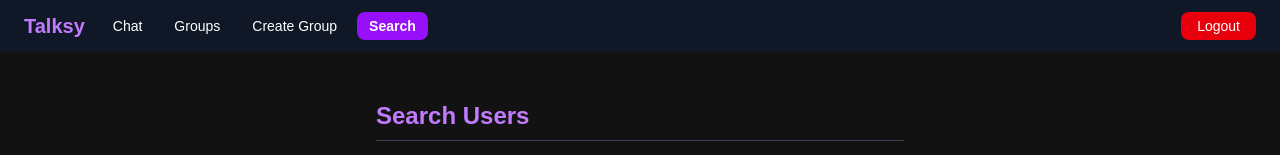
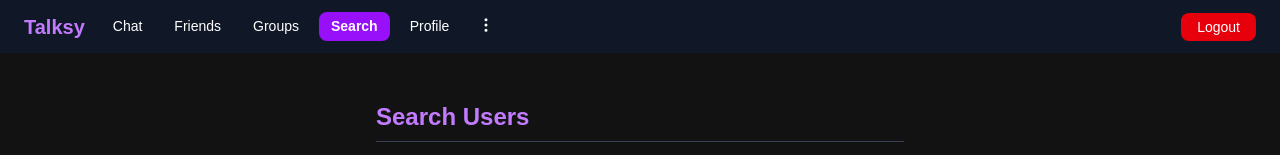
Before and after one commit to umair379/Talksy, a Next.js app: page /search in a window 1280 px wide. Shown: the top 155 px of the page. Built offline with nearby package versions, Linux system fonts and the light colour scheme; no server answers; the database is empty; sample sign-in values are in the browser's storage.

Commit message:
Update Navbar.tsx

```diff
--- a/src/components/Navbar.tsx
+++ b/src/components/Navbar.tsx
@@ -5,17 +5,19 @@ import { auth } from "@/lib/firebase";
 import { onAuthStateChanged, signOut } from "firebase/auth";
 import Link from "next/link";
 import { usePathname } from "next/navigation";
+import { MoreVertical } from "lucide-react"; // 📦 for three-dot icon
 
 export default function Navbar() {
   const [user, setUser] = useState<FirebaseUser | null>(null);
+  const [menuOpen, setMenuOpen] = useState(false);
   const pathname = usePathname();
 
   useEffect(() => {
-  const unsub = onAuthStateChanged(auth, (currentUser) => {
-    setUser(currentUser);
-  });
-  return () => unsub();
-}, []);
+    const unsub = onAuthStateChanged(auth, (currentUser) => {
+      setUser(currentUser);
+    });
+    return () => unsub();
+  }, []);
 
   const handleLogout = async () => {
     await signOut(auth);
@@ -24,11 +26,9 @@ export default function Navbar() {
   const isActive = (path: string) => pathname === path;
 
   return (
-    // 🎨 Theme Change: Black background for Navbar
-    // 📱 Responsiveness: Use flex-wrap on small screens if necessary
-    <nav className="bg-gray-900 text-white px-4 sm:px-6 py-3 flex flex-wrap justify-between items-center">
+    <nav className="bg-gray-900 text-white px-4 sm:px-6 py-3 flex flex-wrap justify-between items-center relative">
+      {/* Left Side */}
       <div className="flex space-x-2 sm:space-x-4 items-center">
-        {/* 🎨 Theme Change: Purple highlight for app name */}
         {user ? (
           <span className="font-extrabold text-xl text-purple-400 cursor-default select-none">
             Talksy
@@ -46,7 +46,7 @@ export default function Navbar() {
           </Link>
         )}
 
-        {/* 📱 Responsiveness: Hide links on very small screens, display in a row on sm and up */}
+        {/* Main Navbar Links */}
         {user && (
           <div className="hidden sm:flex space-x-1 sm:space-x-2">
             <Link
@@ -61,6 +61,17 @@ export default function Navbar() {
             </Link>
 
             <Link
+              href="/friends"
+              className={`px-3 py-1 rounded-lg transition text-sm ${
+                isActive("/friends")
+                  ? "bg-purple-600 text-white font-semibold"
+                  : "hover:bg-purple-600/40"
+              }`}
+            >
+              Friends
+            </Link>
+
+            <Link
               href="/groups"
               className={`px-3 py-1 rounded-lg transition text-sm ${
                 isActive("/groups")
@@ -69,17 +80,6 @@ export default function Navbar() {
               }`}
             >
               Groups
-            </Link>
-
-            <Link
-              href="/create-group"
-              className={`px-3 py-1 rounded-lg transition text-sm ${
-                isActive("/create-group")
-                  ? "bg-purple-600 text-white font-semibold"
-                  : "hover:bg-purple-600/40"
-              }`}
-            >
-              Create Group
             </Link>
 
             <Link
@@ -92,11 +92,73 @@ export default function Navbar() {
             >
               Search
             </Link>
+
+            <Link
+              href="/profile"
+              className={`px-3 py-1 rounded-lg transition text-sm ${
+                isActive("/profile")
+                  ? "bg-purple-600 text-white font-semibold"
+                  : "hover:bg-purple-600/40"
+              }`}
+            >
+              Profile
+            </Link>
+
+            {/* Three Dots Dropdown Trigger */}
+            <div className="relative">
+              <button
+                onClick={() => setMenuOpen(!menuOpen)}
+                className="px-2 py-1 rounded-lg hover:bg-purple-600/40 transition"
+              >
+                <MoreVertical size={18} />
+              </button>
+
+              {/* Dropdown Menu */}
+              {menuOpen && (
+                <div className="absolute right-0 mt-2 bg-gray-800 border border-gray-700 rounded-lg shadow-lg w-40 z-20">
+                  <Link
+                    href="/requests"
+                    className={`block px-4 py-2 text-sm rounded-t-lg ${
+                      isActive("/requests")
+                        ? "bg-purple-600 text-white font-semibold"
+                        : "hover:bg-purple-600/40"
+                    }`}
+                    onClick={() => setMenuOpen(false)}
+                  >
+                    Requests
+                  </Link>
+
+                  <Link
+                    href="/users"
+                    className={`block px-4 py-2 text-sm rounded-b-lg ${
+                      isActive("/users")
+                        ? "bg-purple-600 text-white font-semibold"
+                        : "hover:bg-purple-600/40"
+                    }`}
+                    onClick={() => setMenuOpen(false)}
+                  >
+                    Users
+                  </Link>
+
+                  <Link
+                    href="/create-group"
+                    className={`block px-4 py-2 text-sm ${
+                      isActive("/create-group")
+                        ? "bg-purple-600 text-white font-semibold"
+                        : "hover:bg-purple-600/40"
+                    }`}
+                    onClick={() => setMenuOpen(false)}
+                  >
+                    Create Group
+                  </Link>
+                </div>
+              )}
+            </div>
           </div>
         )}
       </div>
 
-      {/* 隼 Right side buttons */}
+      {/* Right Side */}
       <div className="flex space-x-2 mt-2 sm:mt-0">
         {user ? (
           <button
@@ -131,7 +193,7 @@ export default function Navbar() {
         )}
       </div>
 
-      {/* 📱 Responsive Mobile Menu: Show links below App Name on small screens */}
+      {/* Mobile Menu */}
       {user && (
         <div className="flex flex-wrap sm:hidden justify-center w-full space-x-2 mt-3">
           <Link
@@ -145,6 +207,16 @@ export default function Navbar() {
             Chat
           </Link>
           <Link
+            href="/friends"
+            className={`px-3 py-1 rounded-lg transition text-sm ${
+              isActive("/friends")
+                ? "bg-purple-600 text-white font-semibold"
+                : "hover:bg-purple-600/40"
+            }`}
+          >
+            Friends
+          </Link>
+          <Link
             href="/groups"
             className={`px-3 py-1 rounded-lg transition text-sm ${
               isActive("/groups")
@@ -155,19 +227,18 @@ export default function Navbar() {
             Groups
           </Link>
           <Link
-            href="/search"
+            href="/profile"
             className={`px-3 py-1 rounded-lg transition text-sm ${
-              isActive("/search")
+              isActive("/profile")
                 ? "bg-purple-600 text-white font-semibold"
                 : "hover:bg-purple-600/40"
             }`}
           >
-            Search
+            Profile
           </Link>
-          {/* Added 'Create Group' on the second line for better spacing */}
           <Link
             href="/create-group"
-            className={`px-3 py-1 rounded-lg transition text-sm mt-1 ${
+            className={`px-3 py-1 rounded-lg transition text-sm ${
               isActive("/create-group")
                 ? "bg-purple-600 text-white font-semibold"
                 : "hover:bg-purple-600/40"
```
